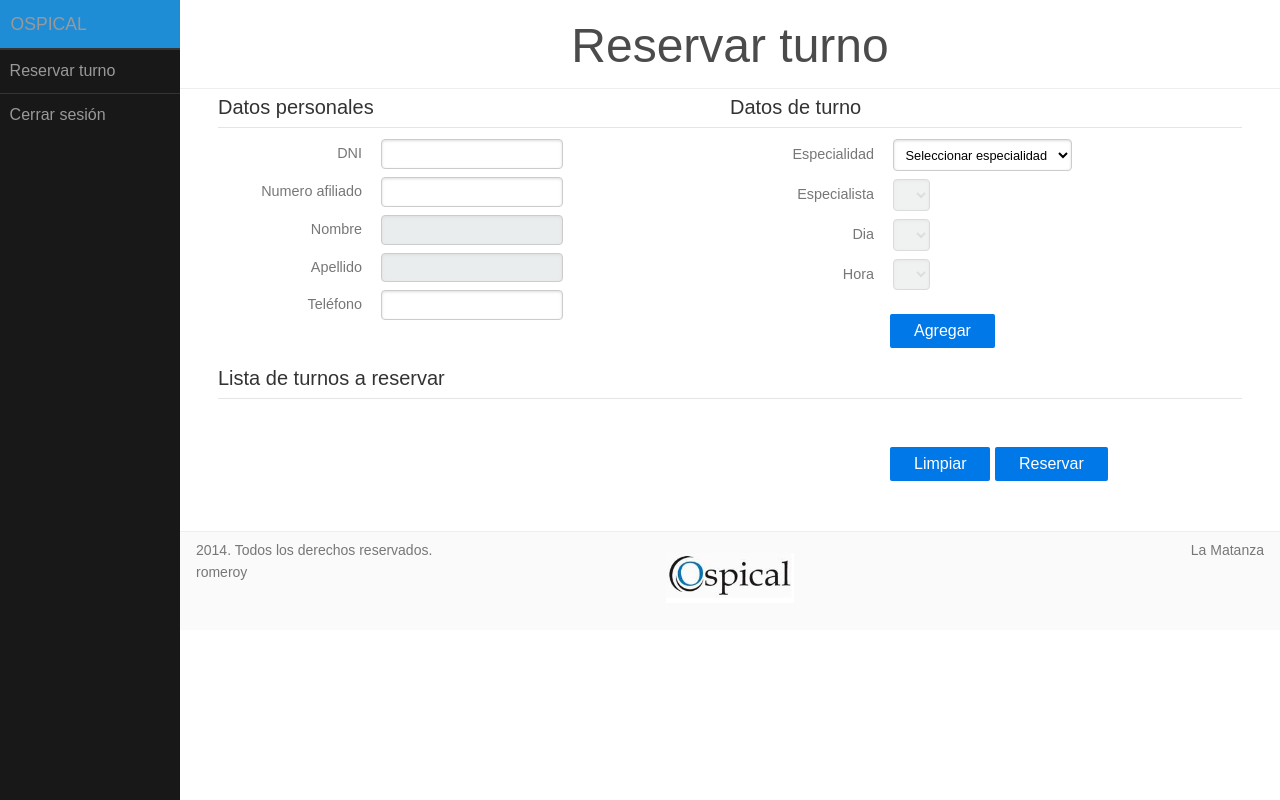
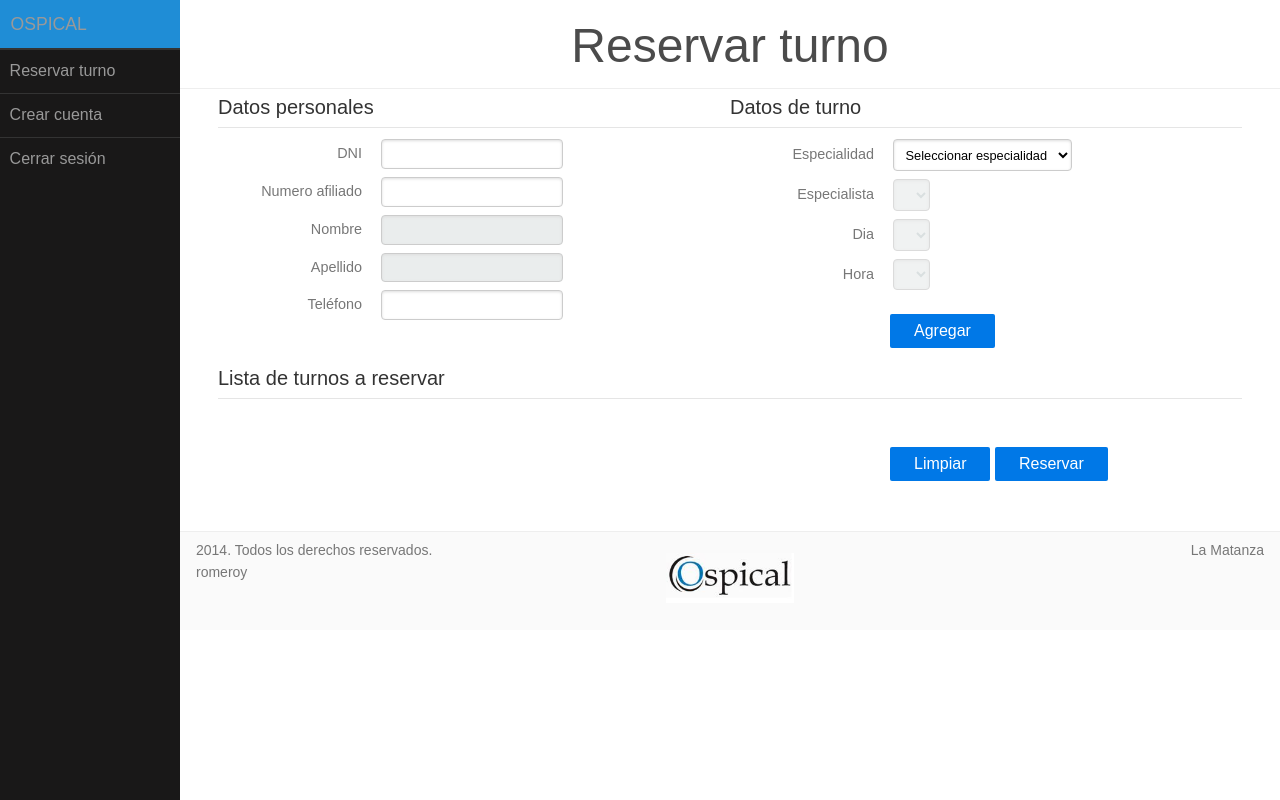
Before and after one commit to romeroyonatan/turnos, a Django app: page /reservar/ in a window 1280 px wide. Run offline with Django 3.2, Linux system fonts and the light colour scheme; a user stored in the database is signed in; data comes from the database, SQL or seed files in the repository; lists and menus that the app fills with data are empty; parts of the project's set-up code (start-up, migrations or seed data) failed here and were passed over; some libraries are stand-ins or nearby versions.

Commit message:
Agregado el item del menu para crear cuenta

```diff
--- a/OSPICAL/turnos/templates/site/menu.html
+++ b/OSPICAL/turnos/templates/site/menu.html
@@ -9,6 +9,9 @@
 					<a href="{% url 'turnos.views.reservar' %}">Reservar turno</a>
 				</li>
 				<li class="menu-item-divided">
+					<a href="{% url 'turnos.views.register' %}">Crear cuenta</a>
+				</li>
+				<li class="menu-item-divided">
 					<a href="{% url 'django.contrib.auth.views.logout' %}">Cerrar sesión</a>
 				</li>
 			</ul>
--- a/OSPICAL/turnos/views.py
+++ b/OSPICAL/turnos/views.py
@@ -9,7 +9,6 @@ from django.forms.models import model_to_dict
 from django.contrib import messages
 from django.template import RequestContext
 from django.contrib.auth.decorators import login_required
-from django import forms
 from django.contrib.auth.forms import UserCreationForm
 from django.shortcuts import render
 
@@ -120,6 +119,7 @@ def getTelefono(request, afiliado_id):
 @login_required
 def register(request):
     # TODO: Verificar permisos de crear usuarios
+    # TODO: Falta agregar el dni, nombre, apellido, email, etc
     if request.method == 'POST':
         form = UserCreationForm(request.POST)
         if form.is_valid():
```
